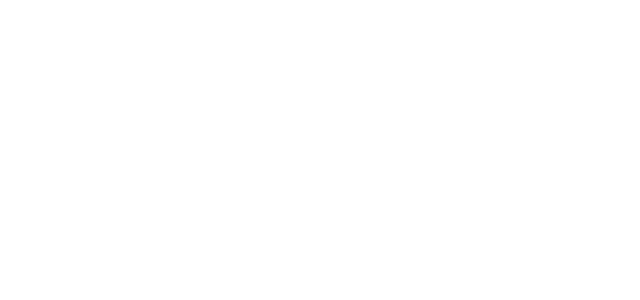
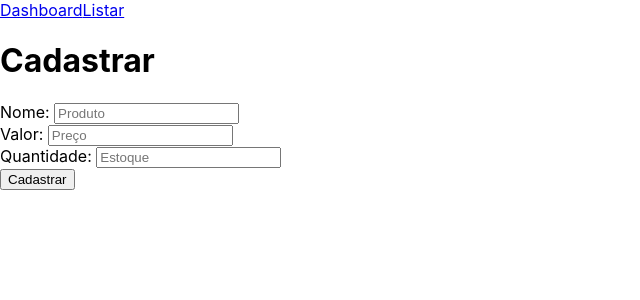
Before and after one commit to DhBarboza/Stock-Manager, a React (Create React App) app in the folder app/: page /register in a window 1280 px wide. Shown: the top 300 px of the page, without its empty margins (0-640 px from the left). Built offline with nearby package versions, Linux system fonts and the light colour scheme.

Commit message:
Add component and form

```diff
--- a/app/src/App.js
+++ b/app/src/App.js
@@ -15,7 +15,7 @@
             <Switch>
                 <Route exact path="/" component={Home}/>
                 <Route exact path="/list" component={List}/>
-                <Route exact path="/toview" component={ToView}/>
+                <Route exact path="/toview/:id" component={ToView}/>
                 <Route exact path="/register" component={Register}/>
                 <Route exact path="/edit" component={Edit}/>
             </Switch>
--- /dev/null
+++ b/app/src/components/Menu/index.js
@@ -0,0 +1,12 @@
+import React from 'react';
+import { Link } from 'react-router-dom';
+
+
+export const Menu = () => {
+    return(
+        <div>
+            <Link to="/">Dashboard</Link>
+            <Link to="/list">Listar</Link>
+        </div>
+    )
+}
--- a/app/src/pages/Edit/index.js
+++ b/app/src/pages/Edit/index.js
@@ -1,9 +1,11 @@
 import React from "react";
+import { Menu } from '../../components/Menu';
+
 
 export const Edit = () => {
     return(
         <>
-
+            <Menu />
         </>
     );
 }
--- a/app/src/pages/Home/index.js
+++ b/app/src/pages/Home/index.js
@@ -1,11 +1,10 @@
 import React from 'react';
-import { Link } from 'react-router-dom';
+import { Menu } from '../../components/Menu';
 
 export const Home = () => {
     return(
         <>
-            <Link to="/">Dashboard</Link>
-            <Link to="/list">Listar</Link>
+            <Menu />
         </>
     );
 }
--- a/app/src/pages/List/index.js
+++ b/app/src/pages/List/index.js
@@ -1,4 +1,7 @@
 import React, { useEffect, useState } from "react";
+import { Link } from "react-router-dom";
+import { Menu } from '../../components/Menu';
+
 
 export const List = () => {
     // Gerenciamento de estado:
@@ -8,13 +11,19 @@
         // Criar um array:
         var values = [
             {
-                "id": 1,
+                "id": 3,
+                "name": "Tablet",
+                "value": 1800.00,
+                "amount": 1
+            },
+            {
+                "id": 2,
                 "name": "Notebook",
                 "value": 3200.00,
                 "amount": 1
             },
             {
-                "id": 2,
+                "id": 1,
                 "name": "Smartphone",
                 "value": 1300.00,
                 "amount": 3
@@ -30,6 +39,10 @@
 
     return(
         <>
+            <Menu />
+            <h1>Listar</h1>
+
+            <Link to="/register"><button type="button"></button></Link>
             <table>
                 <thead>
                     <tr>
@@ -47,7 +60,10 @@
 							<td>{product.name}</td>
 							<td>{product.value}</td>
 							<td>{product.amount}</td>
-							<td>Visualizar Editar Apagar</td>
+							<td>
+                                <Link to={"/toview/" + product.id}><button type="button">Visualizar</button></Link>
+                                Editar Apagar
+                            </td>
                         </tr>
                     ))}
 
--- a/app/src/pages/Register/index.js
+++ b/app/src/pages/Register/index.js
@@ -1,8 +1,44 @@
-import React from "react";
+import React, { useState } from "react";
+import { Menu } from '../../components/Menu';
+
 
 export const Register = () => {
+    // Receber os dados:
+    const [product, setProduct] = useState({
+        name: '',
+        value: '',
+        amount: ''
+    });
+
+    // Recebe os valores de entrada:
+    const valueInput = e => setProduct({...product, [e.target.name]: e.target.value});
+
+    const addProduct = async e => {
+        console.log("Nome: " + product.name);
+        console.log("Valor: " + product.name);
+        console.log("Quantidade: " + product.name);
+    }
+
     return(
         <>
+            <Menu />
+            <h1>Cadastrar</h1>
+
+            <form onSubmit={addProduct}>
+                <label>Nome: </label>
+                <input type="text" name="name" placeholder="Produto" onChange={valueInput}/>
+                <br/>
+
+                <label>Valor: </label>
+                <input type="text" name="value" placeholder="Preço" onChange={valueInput}/>
+                <br/>
+
+                <label>Quantidade: </label>
+                <input type="number" name="amount" placeholder="Estoque" onChange={valueInput}/>
+                <br/>
+
+                <button type="submit">Cadastrar</button>
+            </form>
 
         </>
     );
--- a/app/src/pages/ToView/index.js
+++ b/app/src/pages/ToView/index.js
@@ -1,9 +1,31 @@
-import React from "react";
+import React, { useEffect, useState } from "react";
+import { Menu } from '../../components/Menu';
 
-export const ToView = () => {
+
+export const ToView = (props) => {
+    // Gerenciamento de estado
+    const [id] = useState(props.match.params.id);
+    const [data, setData] = useState({});
+
+    // Ao Carregar essa página executa está função:
+    useEffect(() => {
+        // Obter os dados do produto:
+        const getProducts = async () => {
+            setData({
+                id: 1,
+                name: "Smartphone",
+                value: 1300.00,
+                amount: 3
+            })
+        }
+
+        getProducts();
+    },[id])
+
     return(
         <>
-
+            <Menu />
+            <h1>Visualizar</h1>
         </>
     );
 }
```
